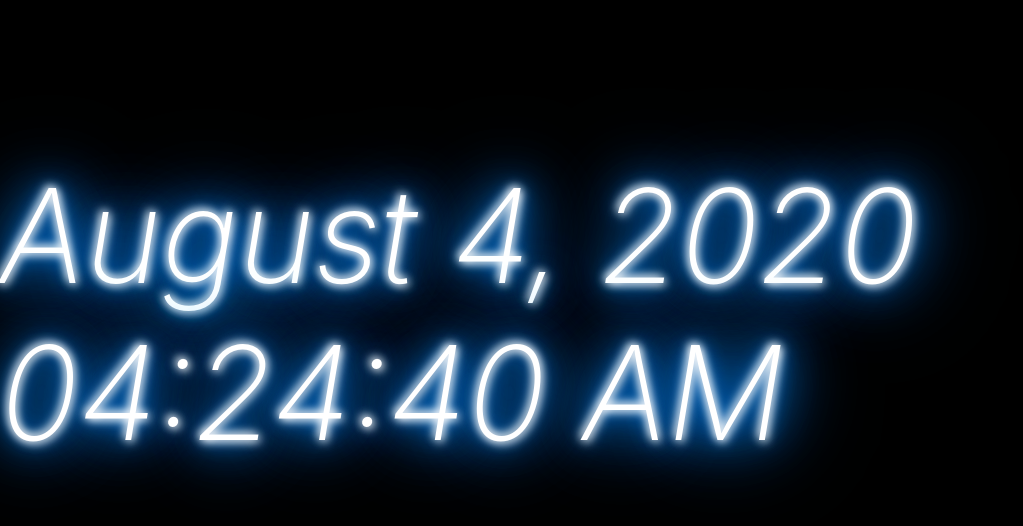
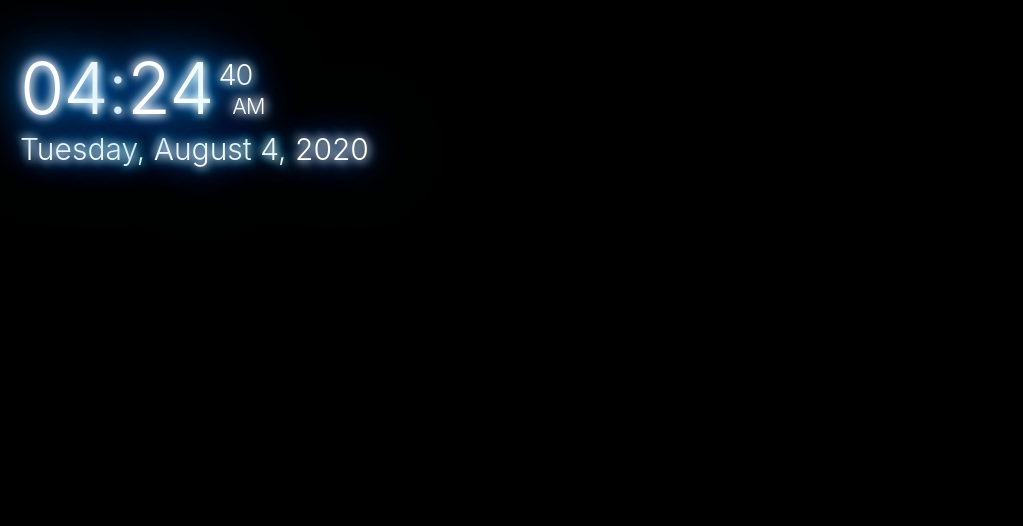
Before and after one commit to mkimitch/info-board, a React (Create React App) app: page / in a window 1280 px wide. Shown: the top 526 px of the page, without its empty margins (0-1023 px from the left). Built offline with nearby package versions, Linux system fonts and the light colour scheme.

Commit message:
Further refined the date and time component, began working on the weather component

```diff
--- a/package.json
+++ b/package.json
@@ -6,6 +6,7 @@
 		"@testing-library/jest-dom": "^4.2.4",
 		"@testing-library/react": "^9.5.0",
 		"@testing-library/user-event": "^7.2.1",
+		"axios": "^0.19.2",
 		"moment": "^2.27.0",
 		"react": "^16.13.1",
 		"react-dom": "^16.13.1",
--- a/src/App.css
+++ b/src/App.css
@@ -5,7 +5,7 @@
 
 html,
 body {
-	margin: 0;
+	margin: 0 10px;
 	padding: 0;
 }
 
@@ -13,18 +13,44 @@ body {
 	background-color: #000000;
 }
 
-.dateTime {
-	font-size: 13rem;
+time.dateTime {
+	color: #fff;
+	font-size: 2rem;
 	font-weight: 200;
-	font-style: italic;
-	color: #fff;
-	padding: 4rem 6rem 5.5rem;
+	padding: 1rem;
+	position: relative;
 	text-shadow: -0.2rem -0.2rem 1rem #fff, 0.2rem 0.2rem 1rem #fff,
 		0 0 2rem var(--neon-text-color), 0 0 4rem var(--neon-text-color),
 		0 0 6rem var(--neon-text-color), 0 0 8rem var(--neon-text-color),
 		0 0 10rem var(--neon-text-color);
 }
-.dateTime .date,
-.dateTime .time {
+time.dateTime .date,
+time.dateTime .time {
 	display: block;
 }
+
+time.dateTime .date {
+	font-size: 1.5em;
+	font-weight: 300;
+}
+
+time.dateTime .time {
+	bottom: inherit;
+	font-size: 7.2rem;
+	font-weight: 300;
+	letter-spacing: -0.1rem;
+	padding: 20px 20px 0 0;
+	position: relative;
+	top: 0;
+}
+time.dateTime .time .seconds {
+	font-size: 0.4em;
+	padding-left: 5px;
+	position: relative;
+	top: -1em;
+}
+time.dateTime .time .amPm {
+	font-size: 0.3em;
+	left: -2rem;
+	position: relative;
+}
--- /dev/null
+++ b/src/api/weather.js
@@ -0,0 +1,5 @@
+import axios from 'axios'
+
+export default axios.create({
+	baseURL: 'https://api.openweathermap.org'
+})
--- a/src/components/Date.js
+++ b/src/components/Date.js
@@ -1,11 +1,24 @@
-import { useState, useEffect } from 'react'
+import React, { useState, useEffect } from 'react'
 import moment from 'moment'
 
 export default function Date({ dateTime }) {
-	const [date, setDate] = useState(null)
+	const [dayOfWeek, setDayOfWeek] = useState(null)
+	const [month, setMonth] = useState(null)
+	const [day, setDay] = useState(null)
+	const [year, setYear] = useState(null)
 
 	useEffect(() => {
-		setDate(moment(dateTime).format('LL'))
+		setDayOfWeek(moment(dateTime).format('dddd'))
+		setMonth(moment(dateTime).format('MMMM'))
+		setDay(moment(dateTime).format('D'))
+		setYear(moment(dateTime).format('YYYY'))
 	})
-	return date
+	return (
+		<span className='date'>
+			<span className='dayOfWeek'>{dayOfWeek}, </span>
+			<span className='month'>{month} </span>
+			<span className='day'>{day}, </span>
+			<span className='year'>{year}</span>
+		</span>
+	)
 }
--- a/src/components/DateTime.js
+++ b/src/components/DateTime.js
@@ -4,7 +4,7 @@ import Date from './Date'
 import Time from './Time'
 
 export default function DateTime() {
-	const [dateTime, setDateTime] = useState(null)
+	const [dateTime, setDateTime] = useState(moment().format())
 
 	setInterval(() => {
 		setDateTime(moment().format())
@@ -12,12 +12,8 @@ export default function DateTime() {
 
 	return (
 		<time className='dateTime' dateTime={dateTime}>
-			<span className='date'>
-				<Date dateTime={dateTime} />
-			</span>
-			<span className='time'>
-				<Time dateTime={dateTime} />
-			</span>
+			<Time dateTime={dateTime} />
+			<Date dateTime={dateTime} />
 		</time>
 	)
 }
--- a/src/components/Time.js
+++ b/src/components/Time.js
@@ -1,11 +1,24 @@
-import { useState, useEffect } from 'react'
+import React, { useState, useEffect } from 'react'
 import moment from 'moment'
 
 export default function Time({ dateTime }) {
-	const [time, setTime] = useState(null)
+	const [hours, setHours] = useState(null)
+	const [minutes, setMinutes] = useState(null)
+	const [seconds, setSeconds] = useState(null)
+	const [amPm, setAmPm] = useState(null)
 
 	useEffect(() => {
-		setTime(moment(dateTime).format('hh:mm:ss A'))
+		setHours(moment(dateTime).format('hh'))
+		setMinutes(moment(dateTime).format('mm'))
+		setSeconds(moment(dateTime).format('ss'))
+		setAmPm(moment(dateTime).format('A'))
 	})
-	return time
+	return (
+		<span className='time'>
+			<span className='hours'>{hours}:</span>
+			<span className='minutes'>{minutes}</span>
+			<span className='seconds'>{seconds}</span>
+			<span className='amPm'>{amPm}</span>
+		</span>
+	)
 }
```
Also changed, not shown: src/components/Weather.js (added, +8 -0 lines), 1 other file (tests, documents, lock files or other folders).
